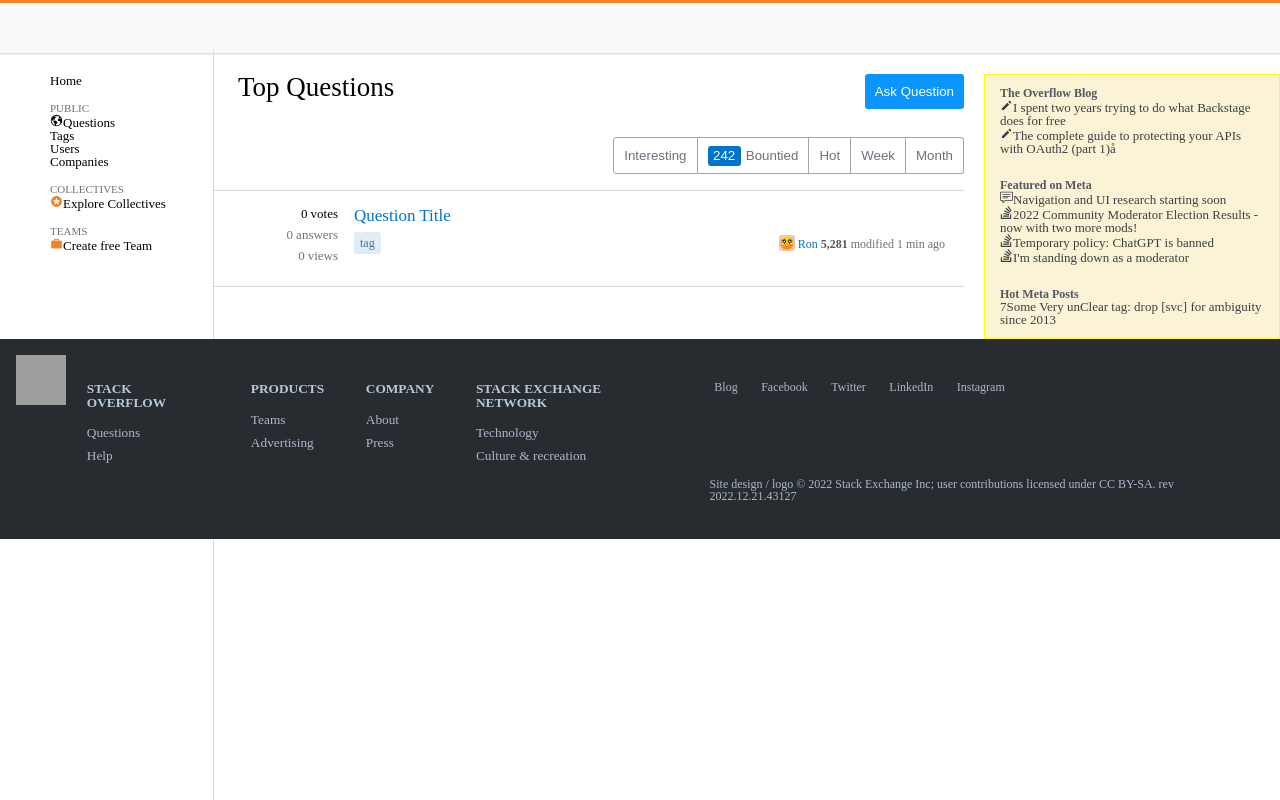
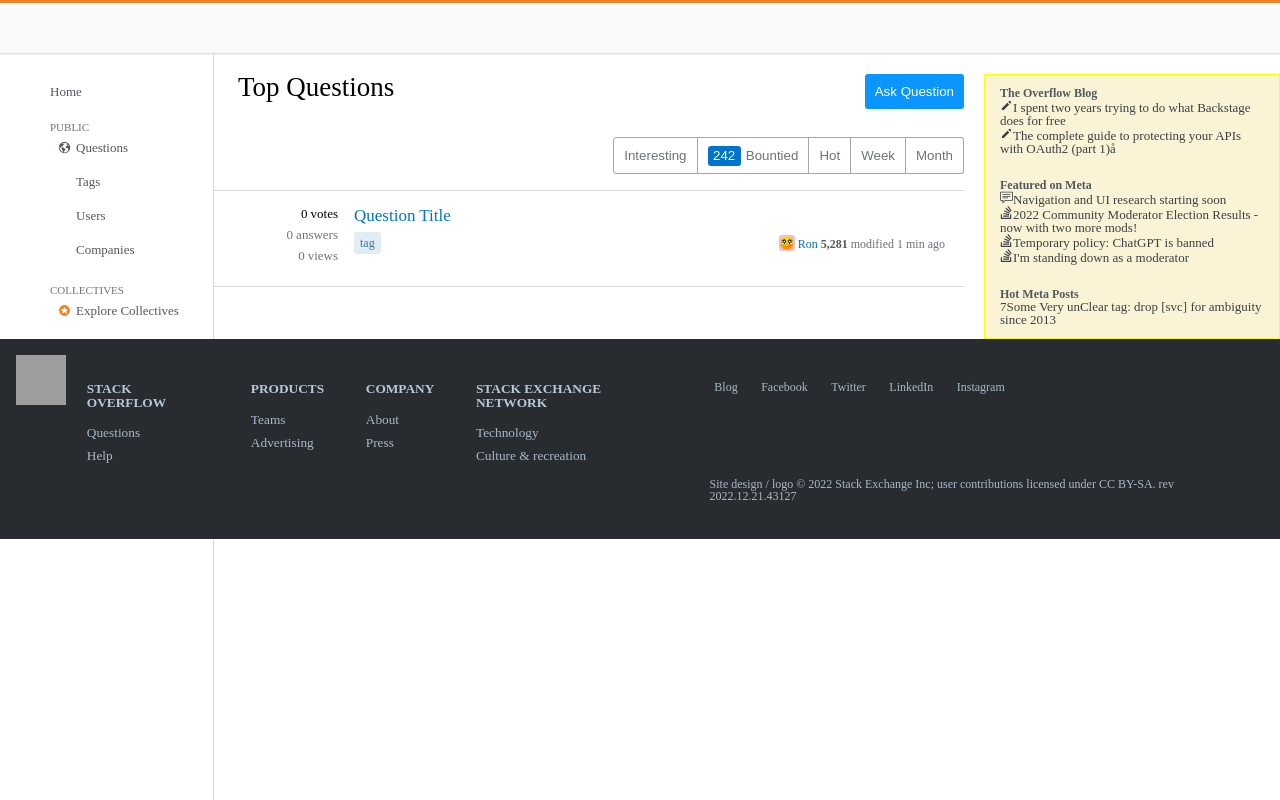
Before and after one commit to codestates-seb/seb41_pre_008, a React (Create React App) app in the folder client/: page / in a window 1280 px wide. Built offline with nearby package versions, Linux system fonts and the light colour scheme; grey boxes are pictures that could not be loaded; a small style sheet from the web is missing.

Commit message:
design: nav 레이아웃 수정

```diff
--- a/client/src/components/Nav/Nav.jsx
+++ b/client/src/components/Nav/Nav.jsx
@@ -5,7 +5,7 @@
 
 const NavContainer = styled.div`
   position: fixed;
-  top: 50px;
+  top: 53px;
   width: 164px;
   height: 100vh;
   margin-left: 50px;
@@ -22,27 +22,43 @@
   .homeMenu {
     display: block;
     margin-bottom: 16px;
+    padding: 8px 6px 8px 0;
+  }
+
+  a {
+    display: flex;
     font-size: 13px;
+    color: #525960;
+    padding: 8px 6px 8px 8px;
+
+    &:hover {
+      color: #000;
+    }
+
+    &:active {
+      font-weight: bold;
+      color: #000;
+      background-color: #f1f2f3;
+      border-right: 3px solid #f38225;
+    }
   }
 
   .publicMenu,
   .collectivesMenu,
   .teamsMenu {
-    display: flex;
-    flex-direction: column;
     font-size: 11px;
     color: #6a737c;
     margin-bottom: 16px;
 
-    a {
-      font-size: 13px;
-      color: #000;
+    ul {
+      span {
+        display: block;
       }
 
-    span,
-    li {
-      font-size: 13px;
-      color: #000;
+      span:first-child {
+        width: 18px;
+        height: 18px;
+      }
     }
   }
 `;
@@ -62,32 +78,59 @@
         <a href="/" className="homeMenu">
           Home
         </a>
-        <ol>
+        <ul>
           <li className="publicMenu">
             PUBLIC
+            <ul>
               <li>
-              <IoEarth />
-              <a href="/questions">Questions</a>
+                <a href="/questions">
+                  <span><IoEarth /></span>
+                  <span>Questions</span>
+                </a>
               </li>
-            <li>Tags</li>
-            <li>Users</li>
-            <li>Companies</li>
+              <li>
+                <a href="#none">
+                  <span></span>
+                  <span>Tags</span>
+                </a>
+                </li>
+              <li>
+                <a href="#none">
+                  <span></span>
+                  <span>Users</span>
+                </a>
+                </li>
+              <li>
+                <a href="#none">
+                  <span></span>
+                  <span>Companies</span>
+                </a>
+                </li>
+            </ul>
           </li>
           <li className="collectivesMenu">
             COLLECTIVES
+            <ul>
               <li>
-              <MdStars color="#f48225" fontSize="13px" />
+                <a href="#none">
+                  <span><MdStars color="#f48225" fontSize="13px" /></span>
                   <span>Explore Collectives</span>
+                </a>
               </li>
+            </ul>
           </li>
           <li className="teamsMenu">
             TEAMS
+            <ul>
               <li>
-              <IoMdBriefcase color="#f48225" fontSize="13px" />
+                <a href="#none">
+                  <span><IoMdBriefcase color="#f48225" fontSize="13px" /></span>
                   <span>Create free Team</span>
+                </a>
               </li>
+            </ul>
           </li>
-        </ol>
+        </ul>
       </Navbar>
     </NavContainer>
   );
```
Lines whose indentation alone changed are shown as unchanged.
